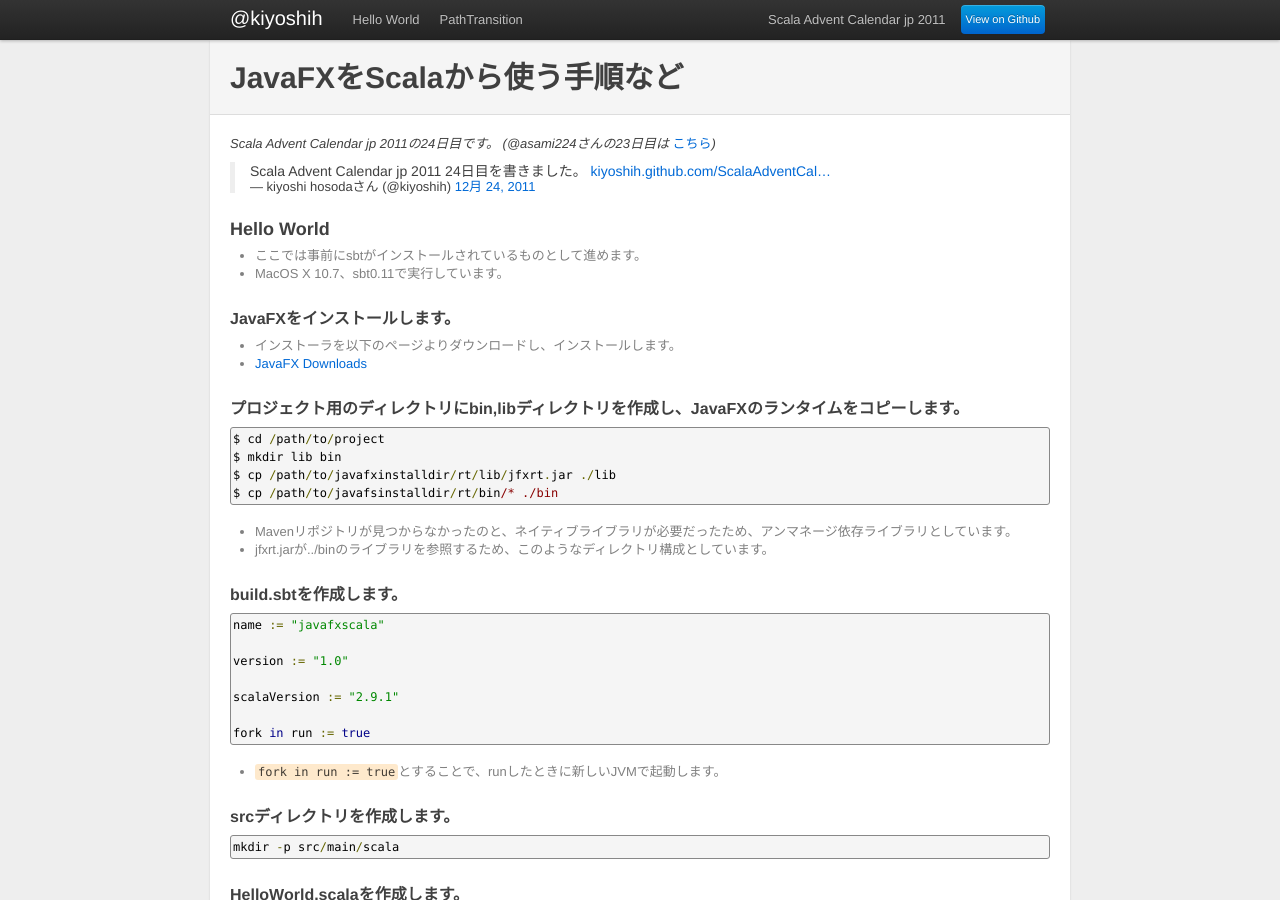
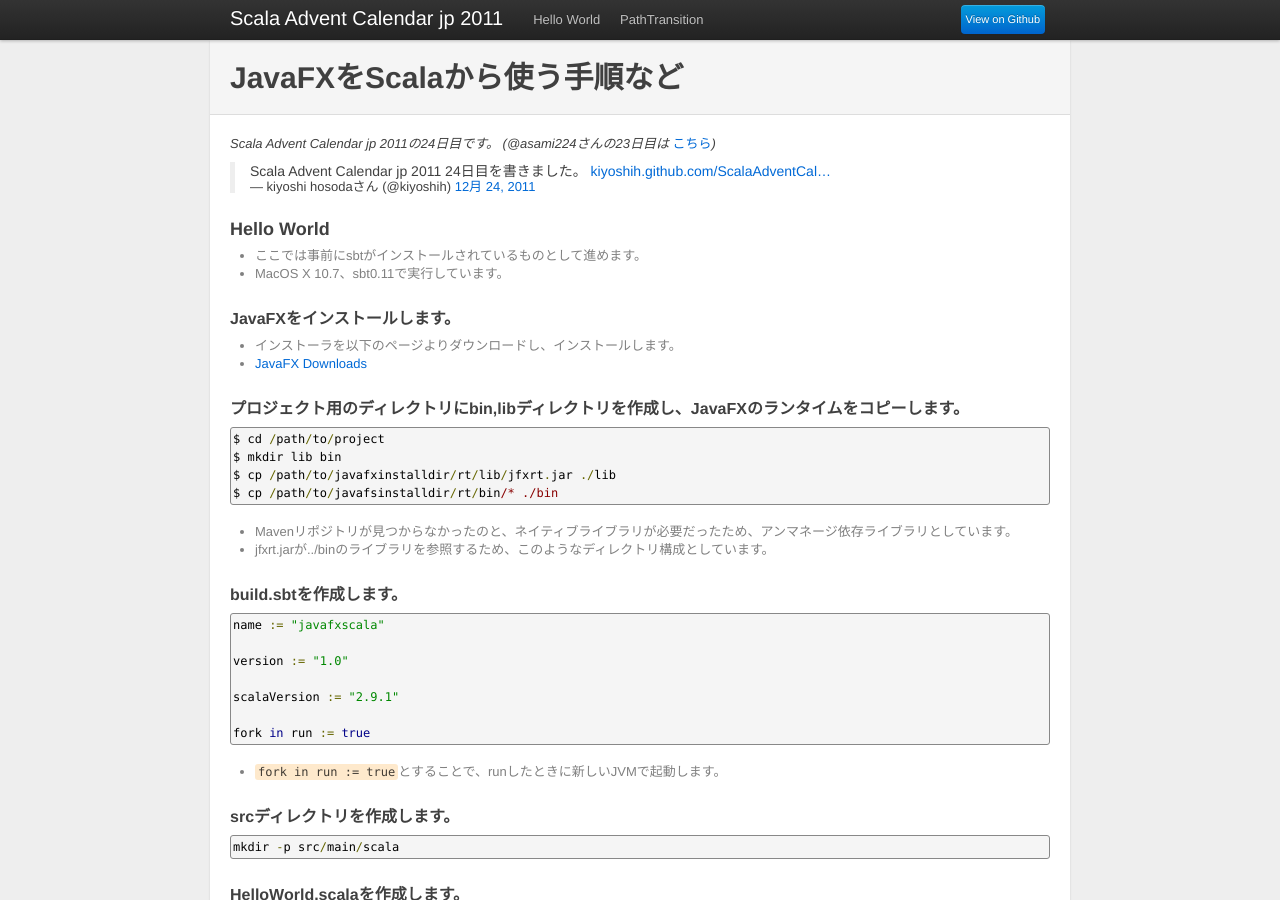
Before and after one commit to kiyoshih/ScalaAdventCalendarJp2011, a Jekyll site: the page built from index.md, in a window 1280 px wide and 900 px high. Built offline with Jekyll 4.4.1, drawn with Linux system fonts in a browser that asks for light colours; comment, search, counter and statistics services are not loaded.

Commit message:
update navigation toolbar

```diff
--- a/_layouts/default.html
+++ b/_layouts/default.html
@@ -75,13 +75,12 @@
     <div class="topbar">
       <div class="fill">
         <div class="container">
-          <a class="brand" href="#">@kiyoshih</a>
+          <a class="brand" href="http://partake.in/events/33870915-f25b-40b6-9456-b898b898d48b">Scala Advent Calendar jp 2011</a>
           <ul class="nav">
             <li><a href="#hello-world">Hello World</a></li>
             <li><a href="#pathtransition">PathTransition</a></li>
           </ul>
           <ul class="nav secondary-nav">
-            <li><a href="http://partake.in/events/33870915-f25b-40b6-9456-b898b898d48b">Scala Advent Calendar jp 2011</a></li>
             <li><a target="_blank" href="https://github.com/kiyoshih/ScalaAdventCalendarJp2011" class="btn small primary" style="margin: 5px 5px; padding: 5px 5px">View on Github</a></li>
           </ul>
         </div>
```
